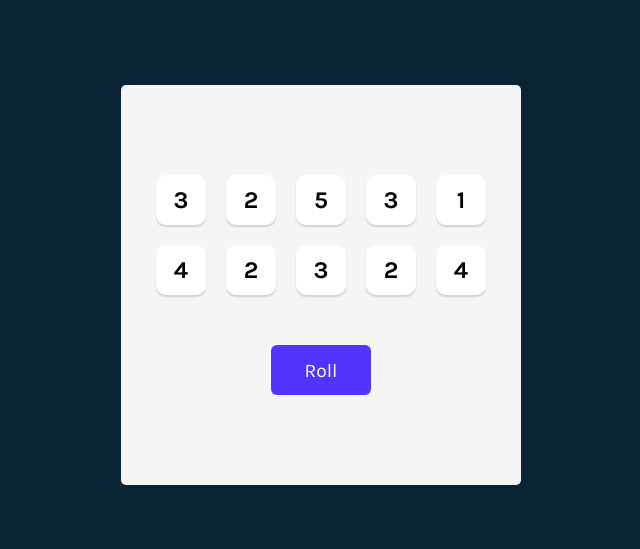
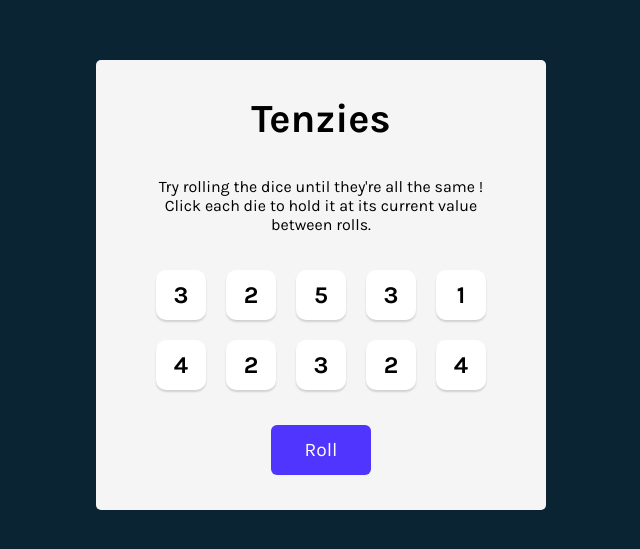
Before and after one commit to ayoubelai/tenzies, a React (Vite) app: page / in a window 1280 px wide. Shown: the part 115-664 px from the top of the page, without its empty margins (319-959 px from the left). Built offline with nearby package versions, Linux system fonts and the light colour scheme.

Commit message:
Add title and game instructions, plus some styling

```diff
--- a/src/App.jsx
+++ b/src/App.jsx
@@ -40,6 +40,8 @@ export default function App() {
 
   return (
     <main>
+      <h1 className="title">Tenzies</h1>
+      <p className="gameInstructions">Try rolling the dice until they're all the same ! Click each die to hold it at its current value between rolls.</p>
       <div className="diceContainer">
         {diceItems}
       </div>
--- a/src/index.css
+++ b/src/index.css
@@ -17,8 +17,8 @@ body {
 div#root {
   height: 100%;
   width: 100%;
-  max-height: 400px;
-  max-width: 400px;
+  max-height: 450px;
+  max-width: 450px;
 }
 
 main {
@@ -27,7 +27,7 @@ main {
   border-radius: 5px;
 
   display: flex;
-  justify-content: center;
+  justify-content: space-evenly;
   align-items: center;
   flex-direction: column;
 }
@@ -68,5 +68,18 @@ button {
   background-color: #5035FF;
   color: white;
   font-size: 1.2rem;
-  margin-top: 50px
+  /* margin-top: 50px; */
 }
+
+.title {
+  font-size: 40px;
+  margin: 0;
+}
+
+.gameInstructions {
+  font-family: 'Karla', sans-serif;
+  font-weight: 400;
+  margin-top: 0;
+  text-align: center;
+  margin: 0 50px;
+}
```
